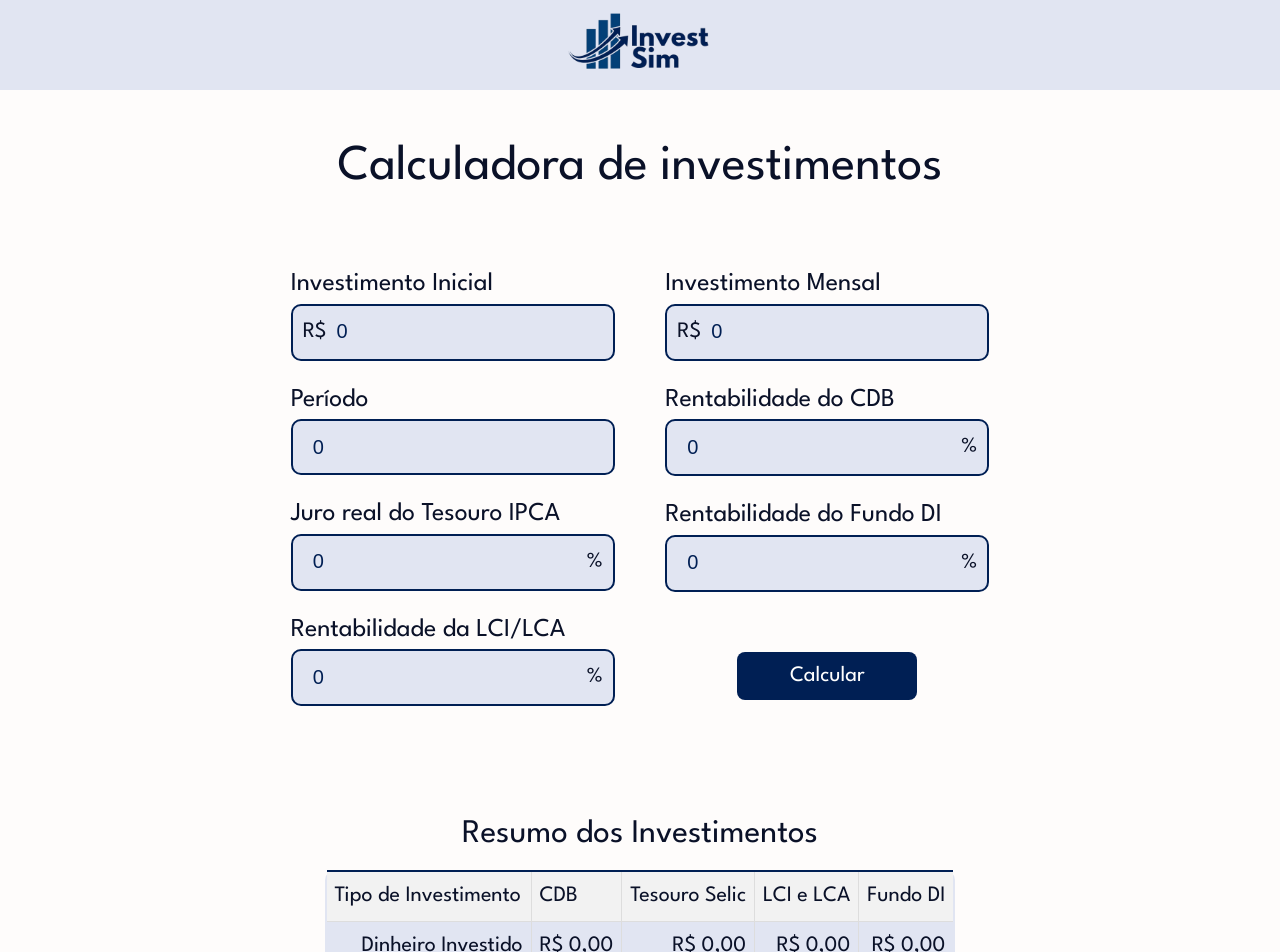
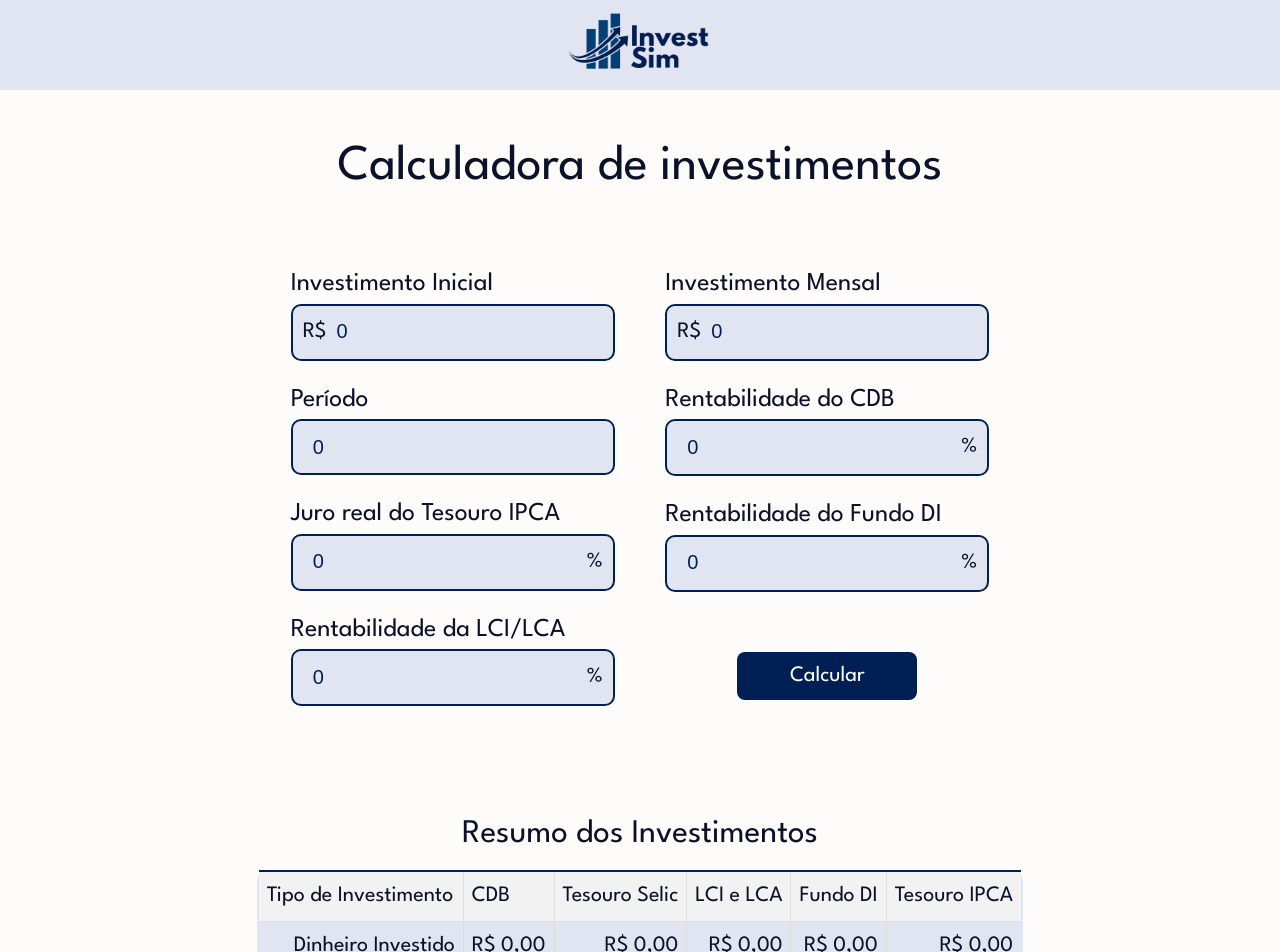
Before and after one commit to ufjf-dcc207/ufjf-dcc207-2024-3-a-trb3-investimentos_jp_caio_luiza, a React (Vite) app: page / in a window 1280 px wide. Shown: the top 952 px of the page. Built offline with nearby package versions, Linux system fonts and the light colour scheme; no server answers.

Commit message:
Adiciona o campo Tesouro IPCA na tabela

```diff
--- a/src/components/Resumo_investimentos/Resumo.tsx
+++ b/src/components/Resumo_investimentos/Resumo.tsx
@@ -12,7 +12,7 @@ interface ResumoProps {
 }
 
 export default function Resumo({ investimentos = [] }: ResumoProps) {
-    const tiposInvestimento = ["CDB", "Tesouro Selic", "LCI e LCA", "Fundo DI"];
+    const tiposInvestimento = ["CDB", "Tesouro Selic", "LCI e LCA", "Fundo DI", "Tesouro IPCA"];
 
     return (
         <div className="resumo">
```
Also changed, not shown: src/components/Calculadora/Calculadora.tsx (+5 -9 lines).
